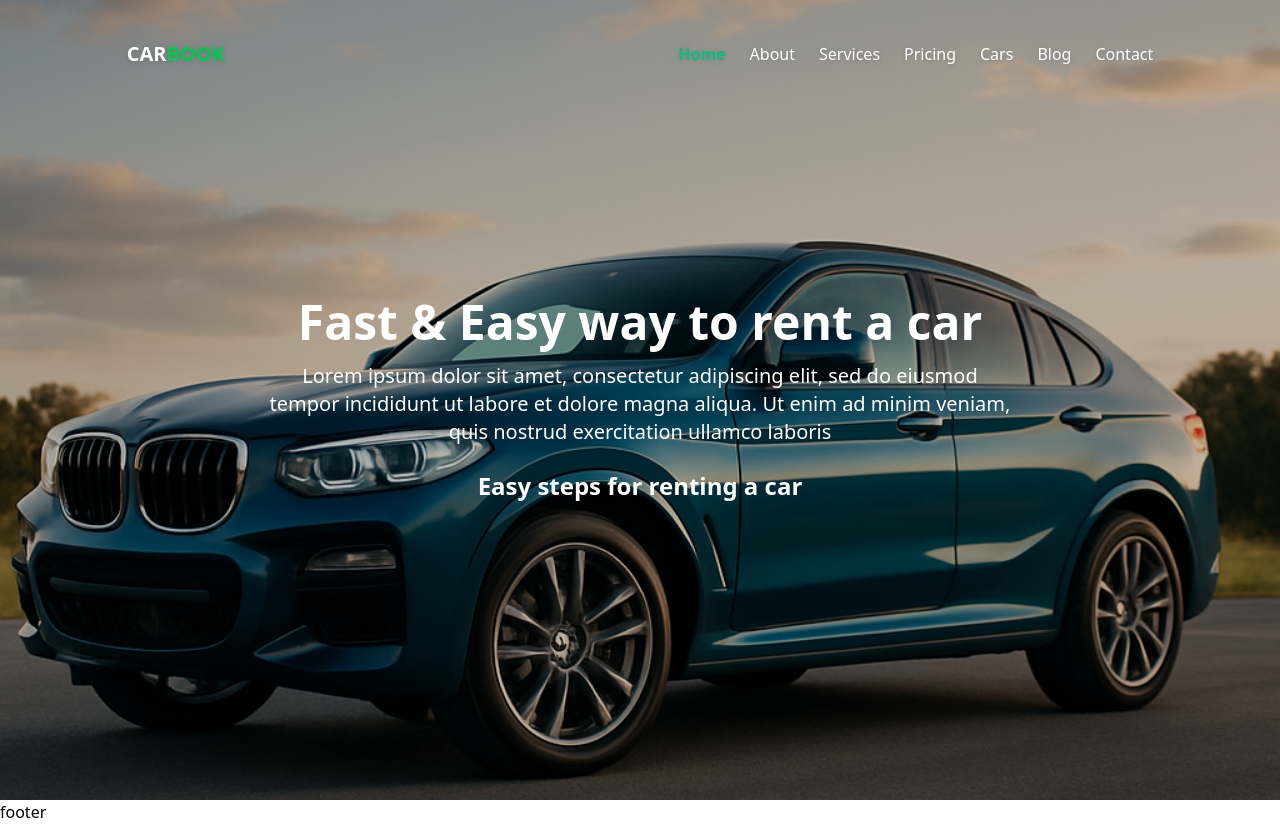
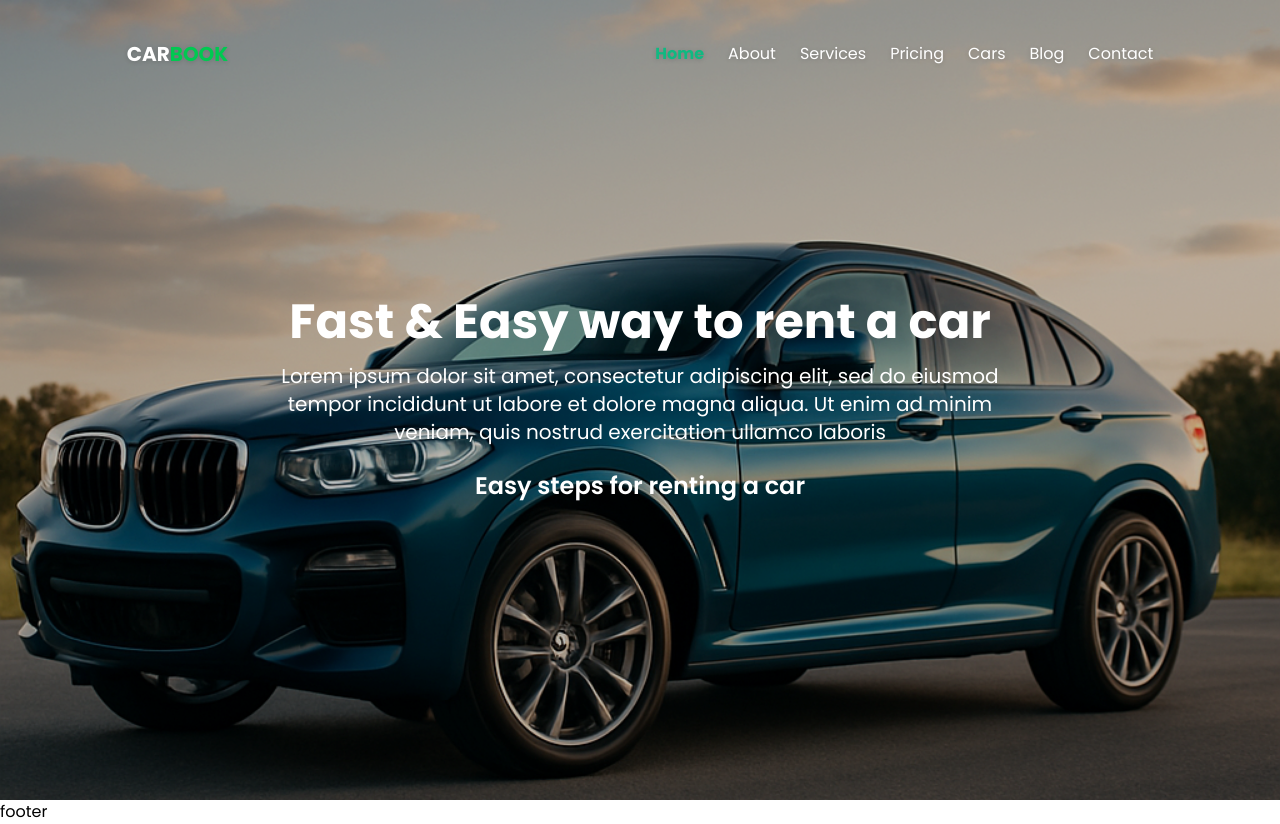
Before and after one commit to jasna18/vue-carbook, a Vue app in the folder carbook/: page / in a window 1280 px wide. Built offline with nearby package versions, Linux system fonts and the light colour scheme.

Commit message:
added poppins font

```diff
--- a/carbook/src/style.css
+++ b/carbook/src/style.css
@@ -1 +1,7 @@
+@import url('https://fonts.googleapis.com/css2?family=Poppins:ital,wght@0,100;0,200;0,300;0,400;0,500;0,600;0,700;0,800;0,900;1,100;1,200;1,300;1,400;1,500;1,600;1,700;1,800;1,900&display=swap');
 @import "tailwindcss";
+
+
+body{
+    font-family: 'Poppins', sans-serif;
+}
```
